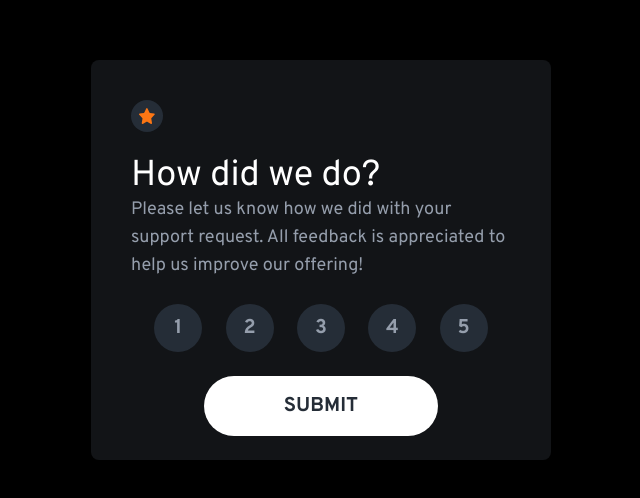
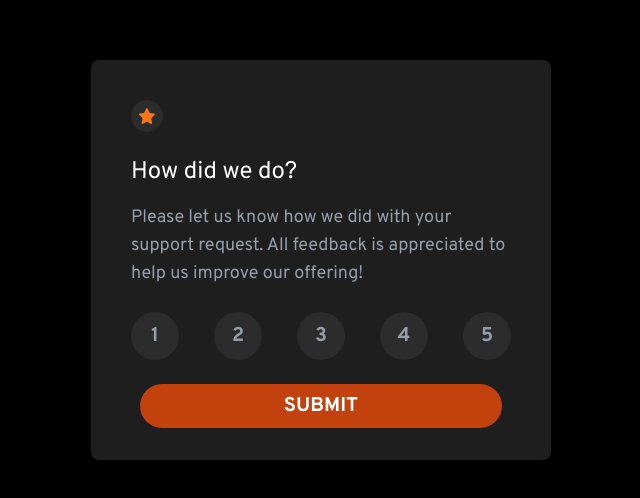
Before and after one commit to lavollmer/interactive-rating-component, a React (Vite) app: page / in a window 1280 px wide. Shown: the part 140-638 px from the top of the page, without its empty margins (319-959 px from the left). Built offline with nearby package versions, Linux system fonts and the light colour scheme.

Commit message:
updating the design and features

```diff
--- a/index.html
+++ b/index.html
@@ -2,6 +2,7 @@
 <html lang="en">
   <head>
     <meta charset="UTF-8" />
+
     <meta name="viewport" content="width=device-width, initial-scale=1.0" />
     <link rel="preconnect" href="https://fonts.googleapis.com" />
     <link rel="preconnect" href="https://fonts.gstatic.com" crossorigin />
--- a/src/App.jsx
+++ b/src/App.jsx
@@ -9,7 +9,7 @@ function App() {
     <>
       {/* CSS class screen to apply styling to entire page */}
       <div className="flex flex-col font-overpass bg-black screen">
-        <div className="flex flex-col bg-very-dark-blue rounded-lg p-10 space-y-16 h-100 w-100">
+        <div className="flex flex-col bg-raisin-black rounded-lg p-10 space-y-16 h-100 w-100">
           <Rating number={number} />
         </div>
       </div>
--- a/src/components/ButtonCopy.jsx
+++ b/src/components/ButtonCopy.jsx
@@ -6,7 +6,7 @@ const ButtonCopy = ({ number, isSelected, onClick }) => {
     <button
       onClick={onClick}
       className={`${
-        isSelected ? "bg-orange-700 text-white" : "bg-dark-blue text-light-grey"
+        isSelected ? "bg-orange-700 text-white" : "bg-gunmetal text-light-grey"
       } hover:bg-orange-800 text-xl font-bold py-2 px-4 rounded-full w-12 h-12 flex items-center justify-center`}
     >
       {number}
--- a/src/components/Rating.jsx
+++ b/src/components/Rating.jsx
@@ -22,26 +22,26 @@ const Rating = ({ number }) => {
   };
 
   return (
-    <div className="flex flex-col space-y-6 bg-very-dark-blue h-80 w-95">
+    <div className="flex flex-col space-y-6 bg-raisin-black h-80 w-95">
       {isSubmitted ? (
-        <Thank rating={rating} className="bg-very-dark-blue" />
+        <Thank rating={rating} className="bg-raisin-black" />
       ) : (
         <>
-          <div className="flex flex-col bg-dark-blue text-xl font-bold py-2 px-2 rounded-full h-8 w-8">
+          <div className="flex flex-col bg-gunmetal text-xl font-bold py-2 px-2 rounded-full h-8 w-8">
             <img
               src={IconStar}
               alt="icon-star"
               className="flex flex-col items-center justify-center h-4 w-4"
             />
           </div>
-          <div>
-            <h1 className="text-white text-4xl">How did we do?</h1>
+          <div className="flex flex-col space-y-4">
+            <h1 className="text-white text-2xl">How did we do?</h1>
             <p className="text-light-grey text-lg">
               Please let us know how we did with your support request. All
               feedback is appreciated to help us improve our offering!{" "}
             </p>
           </div>
-          <div className="flex flex-row justify-evenly items-center justify-center">
+          <div className="flex flex-row justify-between items-center justify-center w-full">
             {/* mapping over an array of numbers - each number returns the button copy component */}
             {[1, 2, 3, 4, 5].map((number) => (
               // ButtonCopy includes props --> the key prop to identify each unique element, the number prop to display the numberm the isSelected checks the current number is equal to the rating state, the onClick prop calls the handleRatingClick with the current number
@@ -57,9 +57,9 @@ const Rating = ({ number }) => {
             {/* handleSubmit function to submit the rating and update the state to display the Thank You component */}
             <button
               onClick={handleSubmit}
-              className="bg-white text-dark-blue text-xl font-overpass px-20 py-4 rounded-full hover:bg-orange-700 hover:text-white"
+              className="text-xl font-overpass px-36 py-2 rounded-full bg-orange-700 text-white font-bold"
             >
-              <p className="font-bold">SUBMIT</p>
+              SUBMIT
             </button>
           </div>
         </>
--- a/src/components/Thank.jsx
+++ b/src/components/Thank.jsx
@@ -3,12 +3,12 @@ import IllustrationThank from "../assets/illustration-thank-you.svg";
 
 const Thank = ({ rating }) => {
   return (
-    <div className="flex flex-col justify-center items-center bg-very-dark-blue h-80 w-95">
+    <div className="flex flex-col justify-center items-center bg-raisin-black h-80 w-95">
       <div className="flex flex-col justify-center items-center space-y-6">
         <div>
           <img src={IllustrationThank} alt="illustration-thank-you" />
         </div>
-        <div className="flex flex-col justify-center items-center bg-very-dark-blue rounded-full py-2 px-4">
+        <div className="flex flex-col justify-center items-center bg-raisin-black rounded-full py-2 px-4">
           <p className="text-orange-500 text-lg">
             You selected {rating} out of 5
           </p>
--- a/tailwind.config.js
+++ b/tailwind.config.js
@@ -6,6 +6,8 @@ module.exports = {
         "light-grey": "hsl(217, 12%, 63%)",
         "dark-blue": "hsl(213, 19%, 18%)",
         "very-dark-blue": "hsl(216, 12%, 8%)",
+        'gunmetal': '#2C2C2C',
+        'raisin-black': '#1E1E1E',
       },
       fontFamily: {
         overpass: ["Overpass", "sans-serif"],
```
Also changed, not shown: 1 other file (tests, documents, lock files or other folders).
